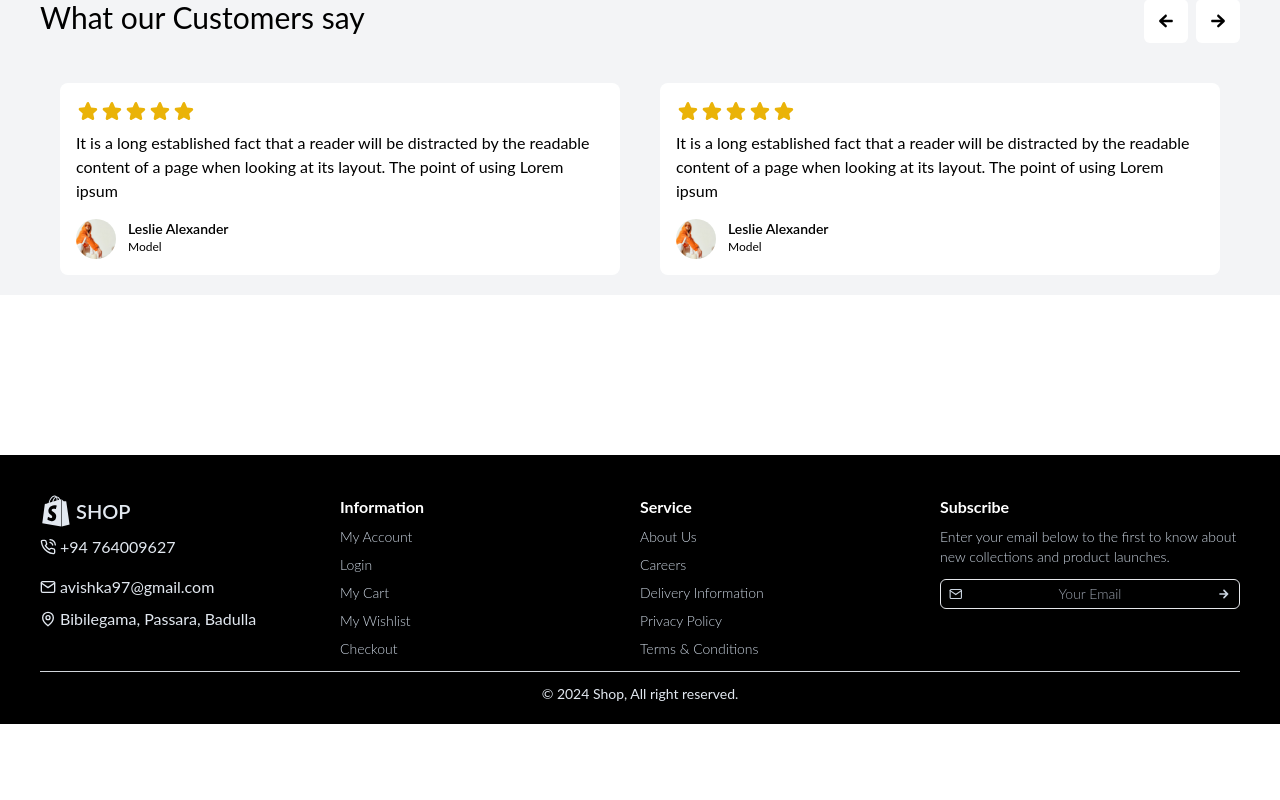
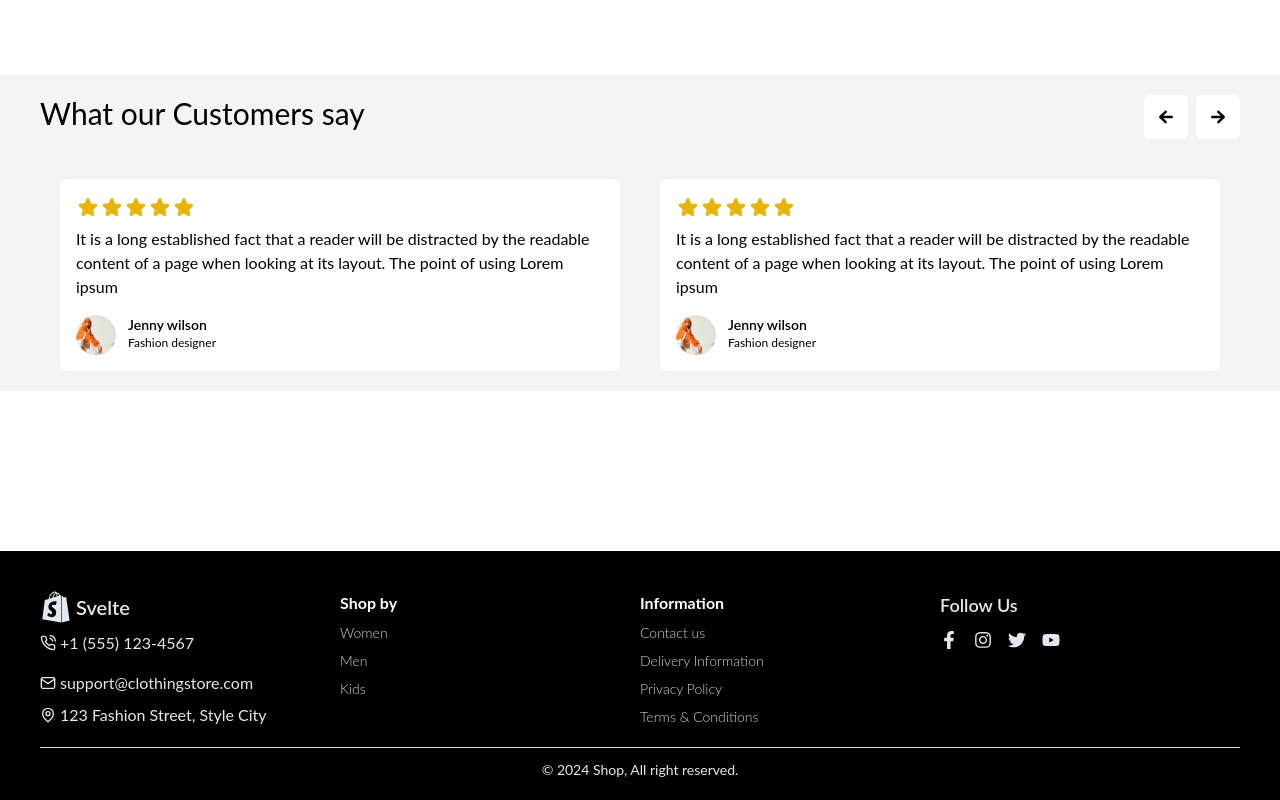
Before and after one commit to Chamaali/Clothing-Store, a React app in the folder client/: page /home in a window 1280 px wide. Shown: the part 1373-2173 px from the top of the page. Before the commit the page ends 2097 px from the top, so only its background shows below. Built offline with nearby package versions, Linux system fonts and the light colour scheme; the HTML template or start-up script is replaced by a standard one.

Commit message:
footer nav

```diff
--- a/client/src/components/footer/Footer.jsx
+++ b/client/src/components/footer/Footer.jsx
@@ -2,6 +2,7 @@ import React from 'react'
 import { FaShopify } from "react-icons/fa6";
 import { FiPhoneCall, FiMail  } from "react-icons/fi";
 import { GrLocation } from "react-icons/gr";
+import { FaFacebookF, FaInstagram, FaTwitter, FaYoutube } from "react-icons/fa";
 import LinksList from './LinksList';
 
 function Footer() {
@@ -12,33 +13,45 @@ function Footer() {
           <li>
             <div className='flex items-center gap-1'>
               <FaShopify className='w-8 h-8 max-sm:w-6 max-sm:h-6'/>
-              <h3 className='text-xl font-semibold max-sm:text-lg'>SHOP</h3>
+              <h3 className='text-xl font-semibold max-sm:text-lg'>Svelte</h3>
             </div>
           </li>
           <li>
             <div className='flex items-center gap-1'>
               <FiPhoneCall />
-              <p>+94 764009627</p>
+              <p>+1 (555) 123-4567</p>
             </div>
           </li>
           <li></li>
           <li>
             <div className='flex items-center gap-1'>
               <FiMail />
-              <p>avishka97@gmail.com</p>
+              <p>support@clothingstore.com</p>
             </div>
           </li>
           <li>
             <div className='flex items-center gap-1'>
               <GrLocation />
-              <p>Bibilegama, Passara, Badulla</p>
+              <p>123 Fashion Street, Style City</p>
             </div>
           </li>
           <li></li>
         </ul>
-        <LinksList title='Information' allLinks={['My Account', 'Login', 'My Cart', 'My Wishlist', 'Checkout']}/>
-        <LinksList title='Service' allLinks={['About Us', 'Careers', 'Delivery Information', 'Privacy Policy', 'Terms & Conditions']}/>
-        <LinksList title='Subscribe' allLinks={['Enter your email below to the first to know about new collections and product launches.']} emailField/>
+
+        <LinksList title='Shop by' allLinks={['Women', 'Men', 'Kids']}/>
+        <LinksList title='Information' allLinks={['Contact us', 'Delivery Information', 'Privacy Policy', 'Terms & Conditions']}/>
+
+        {/* Social Media Section */}
+        <ul className='flex flex-col gap-3'>
+          <h3 className='text-lg font-semibold'>Follow Us</h3>
+          <div className='flex gap-4 text-lg'>
+            <FaFacebookF className='cursor-pointer hover:text-blue-400'/>
+            <FaInstagram className='cursor-pointer hover:text-pink-500'/>
+            <FaTwitter className='cursor-pointer hover:text-blue-300'/>
+            <FaYoutube className='cursor-pointer hover:text-red-500'/>
+          </div>
+        </ul>
+
       </div>
       <hr className='border-gray-300'></hr>
       <div className='text-sm text-center '>
--- a/client/src/components/navigationBar/NavBar.jsx
+++ b/client/src/components/navigationBar/NavBar.jsx
@@ -48,11 +48,11 @@ function NavBar() {
 
   return (
     <>
-    <div className=' h-[8vh] flex justify-between items-center px-10  top-0  max-md:px-5 bg-white sticky z-10'>
+    <div className=' h-[12vh] flex justify-between items-center px-10  top-0  max-md:px-5 bg-white sticky z-10'>
       <Link to='/home'>
         <div className='flex items-center gap-1'>
           <FaShopify className='w-8 h-8 max-sm:w-6 max-sm:h-6'/>
-          <h3 className='text-xl font-semibold max-sm:text-lg'>SHOP</h3>
+          <h3 className='text-xl font-semibold max-sm:text-lg'>Svelte</h3>
         </div>
       </Link>
       <div className=' max-mdxl:hidden'>
--- a/client/src/components/testimonial/TestimonialCard.jsx
+++ b/client/src/components/testimonial/TestimonialCard.jsx
@@ -16,8 +16,8 @@ function TestimonialCard() {
       <div className='flex gap-3 mt-2'>
         <img src={testImg} alt="" className='object-cover w-10 h-10 rounded-full '/>
         <div>
-          <h3 className='text-sm font-semibold'>Leslie Alexander</h3>
-          <p className='text-xs '>Model</p>
+          <h3 className='text-sm font-semibold'>Jenny wilson</h3>
+          <p className='text-xs '>Fashion designer</p>
         </div>
       </div>
     </div>
--- a/client/src/pages/BlogDetailPage.jsx
+++ b/client/src/pages/BlogDetailPage.jsx
@@ -1,6 +1,7 @@
 import React from 'react';
 import { useParams, Link } from 'react-router-dom';
 import NavBar from '../components/navigationBar/NavBar';
+import Footer from '../components/footer/Footer';
 
 function BlogDetailPage() {
   const { id } = useParams();
@@ -163,7 +164,7 @@ function BlogDetailPage() {
         {/* Back to Blog Button */}
         <Link
           to='/blog'
-          className='inline-flex items-center text-gray-600 hover:text-black mb-8 transition-colors'
+          className='inline-flex items-center text-gray-600 hover:text-black mb-12 transition-colors'
         >
           <svg className='w-5 h-5 mr-2' fill='none' stroke='currentColor' viewBox='0 0 24 24'>
             <path strokeLinecap='round' strokeLinejoin='round' strokeWidth={2} d='M15 19l-7-7 7-7' />
@@ -172,7 +173,7 @@ function BlogDetailPage() {
         </Link>
 
         {/* Category Badge */}
-        <span className='inline-block px-4 py-2 text-sm font-semibold text-white bg-black rounded-full mb-4'>
+        <span className='inline-block px-4 py-2 text-sm font-semibold text-white bg-black rounded-full mb-4 ml-10'>
           {post.category}
         </span>
 
@@ -248,6 +249,7 @@ function BlogDetailPage() {
           </Link>
         </div>
       </div>
+      <Footer/>
     </div>
   );
 }
--- a/client/src/pages/BlogPage.jsx
+++ b/client/src/pages/BlogPage.jsx
@@ -1,6 +1,7 @@
 import React from 'react';
 import { useNavigate } from 'react-router-dom';
 import NavBar from '../components/navigationBar/NavBar';
+import Footer from '../components/footer/Footer';
 
 function BlogPage() {
   const navigate = useNavigate();
@@ -133,6 +134,7 @@ function BlogPage() {
           </button>
         </div>
       </div>
+      <Footer/>
     </div>
   );
 }
--- a/client/src/pages/ContactPage.jsx
+++ b/client/src/pages/ContactPage.jsx
@@ -1,6 +1,7 @@
 import React from 'react';
 import NavBar from '../components/navigationBar/NavBar';
 import ContactForm from '../components/contact form/ContactForm';
+import Footer from '../components/footer/Footer';
 
 function ContactPage() {
   return (
@@ -56,6 +57,7 @@ function ContactPage() {
           </div>
         </div>
       </div>
+      <Footer/>
     </div>
   );
 }
--- a/client/src/pages/HomePage.jsx
+++ b/client/src/pages/HomePage.jsx
@@ -1,13 +1,14 @@
 import React from 'react'
-// NavBar is provided by RootLayout
 import InstagramStories from '../components/instagram stories/InstagramStories'
 import CustomerTestimonial from '../components/testimonial/CustomerTestimonial'
 import Footer from '../components/footer/Footer'
 import SelectCategory from '../components/select cotegory/SelectCategory'
+import NavBar from '../components/navigationBar/NavBar';
 
 function HomePage() {
   return (
     <div>
+      <NavBar/>
       <div className='flex flex-col gap-40'>
         <SelectCategory />
         <InstagramStories />
```
